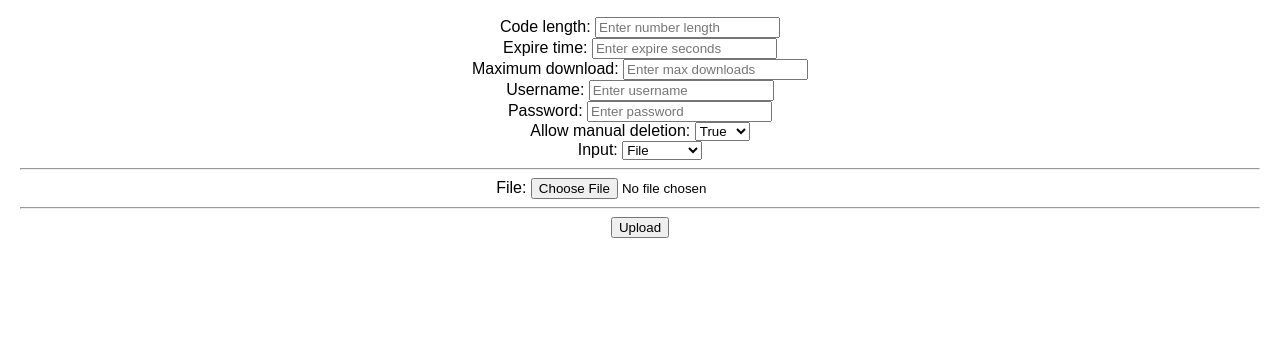
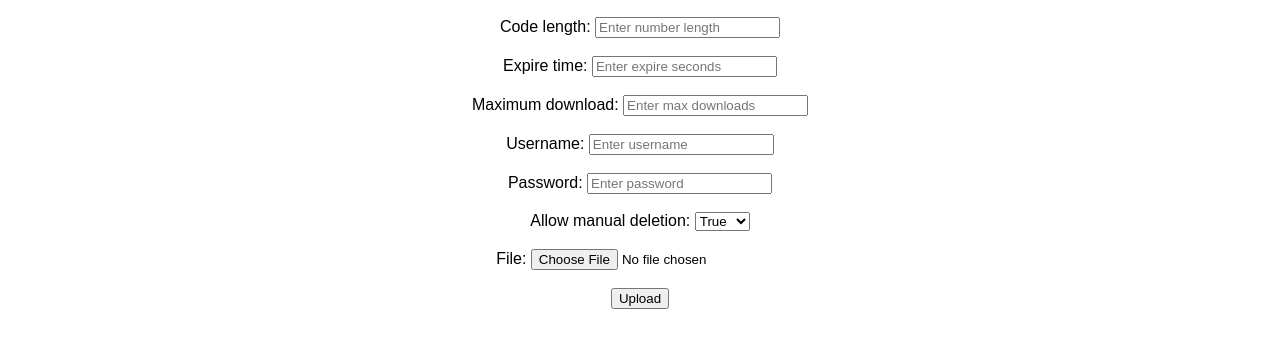
Before and after one commit to robatipoor/pf, a plain HTML site: page api/templates/index.html in a window 1280 px wide. Shown: the part 71-418 px from the top of the page. Drawn offline with nearby package versions, Linux system fonts and the light colour scheme.

Commit message:
update index.html

```diff
--- a/api/templates/index.html
+++ b/api/templates/index.html
@@ -24,7 +24,7 @@
             width: 50%;
             background-color: #f1f1f1;
             margin-bottom: 20px;
-            border: 3px solid green;
+            border: 3px solid rgb(255, 255, 255);
             margin: auto;
             &.is-active {
                 display: block;
@@ -55,7 +55,7 @@
 
         .success {
             display: none;
-            background: #E1F8ED;
+            background: #ffffff;
             padding: 20px;
             margin-top: 16px;
             margin-bottom: 16px;
@@ -72,49 +72,47 @@
     <div class="col-md-6 offset-md-3 mt-5">
         <form accept-charset="UTF-8" action="{{ domain }}/upload" method="POST" enctype="multipart/form-data"
             target="_blank" id="ajaxForm">
-            <div class="form-group">
+            <div class="form-group mr-3">
                 <label for="codeLength">Code length: </label>
                 <input type="number" name="codeLength" class="form-control" id="codeLength"
                     aria-describedby="codeLengthHelp" placeholder="Enter number length">
             </div>
-            <div class="form-group">
+            <br>
+            <div class="form-group mr-3">
                 <label for="expireSecs">Expire time: </label>
                 <input type="number" name="expireSecs" class="form-control" id="expireSecs"
                     placeholder="Enter expire seconds">
             </div>
-            <div class="form-group">
+            <br>
+            <div class="form-group mr-3">
                 <label for="maxDownload">Maximum download: </label>
                 <input type="number" name="maxDownload" class="form-control" id="maxDownload"
                     placeholder="Enter max downloads">
             </div>
-            <div class="form-group">
+            <br>
+            <div class="form-group mr-3">
                 <label for="username">Username: </label>
                 <input type="text" name="Username" class="form-control" id="username" placeholder="Enter username">
             </div>
-            <div class="form-group">
+            <br>
+            <div class="form-group mr-3">
                 <label for="password">Password: </label>
                 <input type="password" name="Password" class="form-control" id="password" placeholder="Enter password">
             </div>
-            <div class="form-group">
+            <br>
+            <div class="form-group mr-3">
                 <label for="allowManualDeletion">Allow manual deletion: </label>
                 <select class="form-control" id="allowManualDeletion" name="platform">
                     <option>True</option>
                     <option>False</option>
                 </select>
             </div>
-            <div class="form-group">
-                <label for="input">Input: </label>
-                <select class="form-control" id="input" name="platform">
-                    <option>File</option>
-                    <option>Clipboard</option>
-                </select>
-            </div>
-            <hr>
-            <div class="form-group mt-3">
-                <label class="mr-2">File:</label>
+            <br>
+            <div class="form-group mr-3">
+                <label>File: </label>
                 <input type="file" name="file" required="required">
             </div>
-            <hr>
+            <br>
             <button type="submit" class="btn btn-primary">Upload</button>
         </form>
     </div>
@@ -122,8 +120,8 @@
         <div id="progress" class="progress">0%</div>
     </div>
     <div id="urlDisplay" class="success">
-        <p>URL: <span><strong id="result-url"></strong></span></p>
-        <button id="copyButton">Copy URL</button>
+        <p><span><strong id="result-url"></strong></span></p>
+        <button id="copyButton">Copy to clipboard</button>
     </div>
     <div id="qrcode"></div>
     <script>
```
